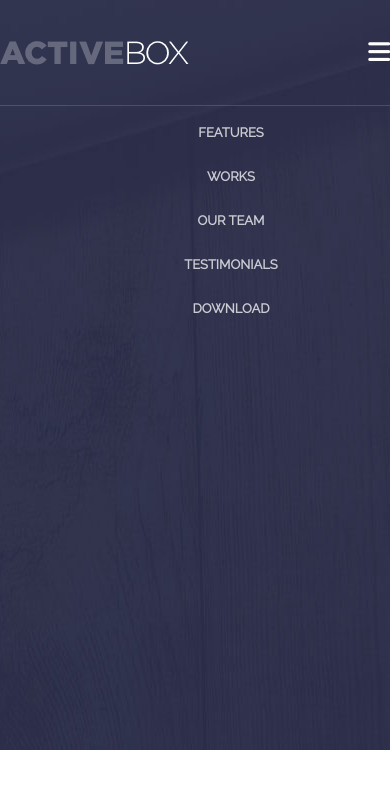
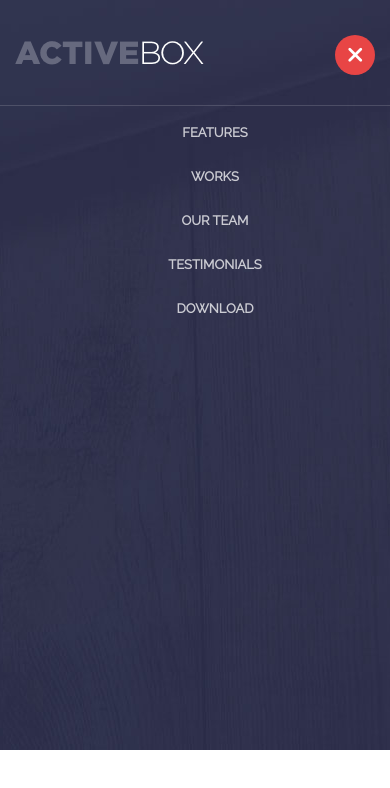
Before and after one commit to atikrpi27/ActiveBox, a plain HTML site: page index.html in a window 390 px wide. Both pictures are taken after a click on the label 379 px from the left and 52 px from the top of the page. Drawn offline with nearby package versions, Linux system fonts and the light colour scheme.

Commit message:
menu collapse icon design

```diff
--- a/assets/css/style.css
+++ b/assets/css/style.css
@@ -29,11 +29,17 @@ body {
 
 .checkbtn {
     color: #fff;
-    font-size: 25px;
+    font-size: 20px;
     float: right;
     line-height: 1;
     cursor: pointer;
     display: none;
+}
+
+#cancelBtn {
+    display: none;
+    font-size: 22px;
+    margin-left: -17px;
 }
 
 #header {
@@ -89,21 +95,47 @@ nav ul {
     color: #fff;
 }
 
+.circle {
+    display: none;
+}
 
 
 @media (max-width: 810px) {
+
+    .logo {
+        left: 15px;
+        position: relative;
+    }
+
     .checkbtn {
         display: block;
+        position: relative;
+        margin: 4px -32px 0 0;
+        right: 18px;
+    }
+
+    .circle {
+        display: block;
+        height: 40px;
+        width: 40px;
+        background-color: #e84545;
+        line-height: 1;
+        border-radius: 50px;
+        float: right;
+        position: relative;
+        margin-top: -5px;
+        right: 15px;
     }
 
     nav ul {
         position: absolute;
         width: 100%;
         height: 100vh;
+        padding: 0px;
         top: 120px;
         left: -100%;
         text-align: center;
-        transition: all .5s;
+        transition: all .4s;
     }
 
     #header nav ul li {
--- a/assets/js/main.js
+++ b/assets/js/main.js
@@ -14,10 +14,14 @@ $(document).ready(function () {
     $('.checkbtn').click(function () {
         if ($('input[type="checkbox"]').prop("checked") == true) {
             $('input[type="checkbox"]').attr('checked', false);
+            $('#cancelBtn').hide();
+            $('#iconBtn').show();
         }
         else if ($('input[type="checkbox"]').prop("checked") == false) {
             $('input[type="checkbox"]').attr('checked', true);
             console.log("checked all")
+            $('#iconBtn').hide();
+            $('#cancelBtn').show();
         }
     });
 
--- a/index.html
+++ b/index.html
@@ -29,9 +29,10 @@
             <!-- nav start -->
             <nav>
                 <input type="checkbox" id="check">
+                <div class="circle"></div>
                 <label for="checkbtn" class="checkbtn">
                     <i class="fa-solid fa-bars" id="iconBtn"></i>
-                    <!-- <i class="fa-solid fa-times" id="cancelBtn"></i> -->
+                    <i class="fa-solid fa-times" id="cancelBtn"></i>
                 </label>
                 <label for="icon" class="logo">
                     <a href="index.html">
```
